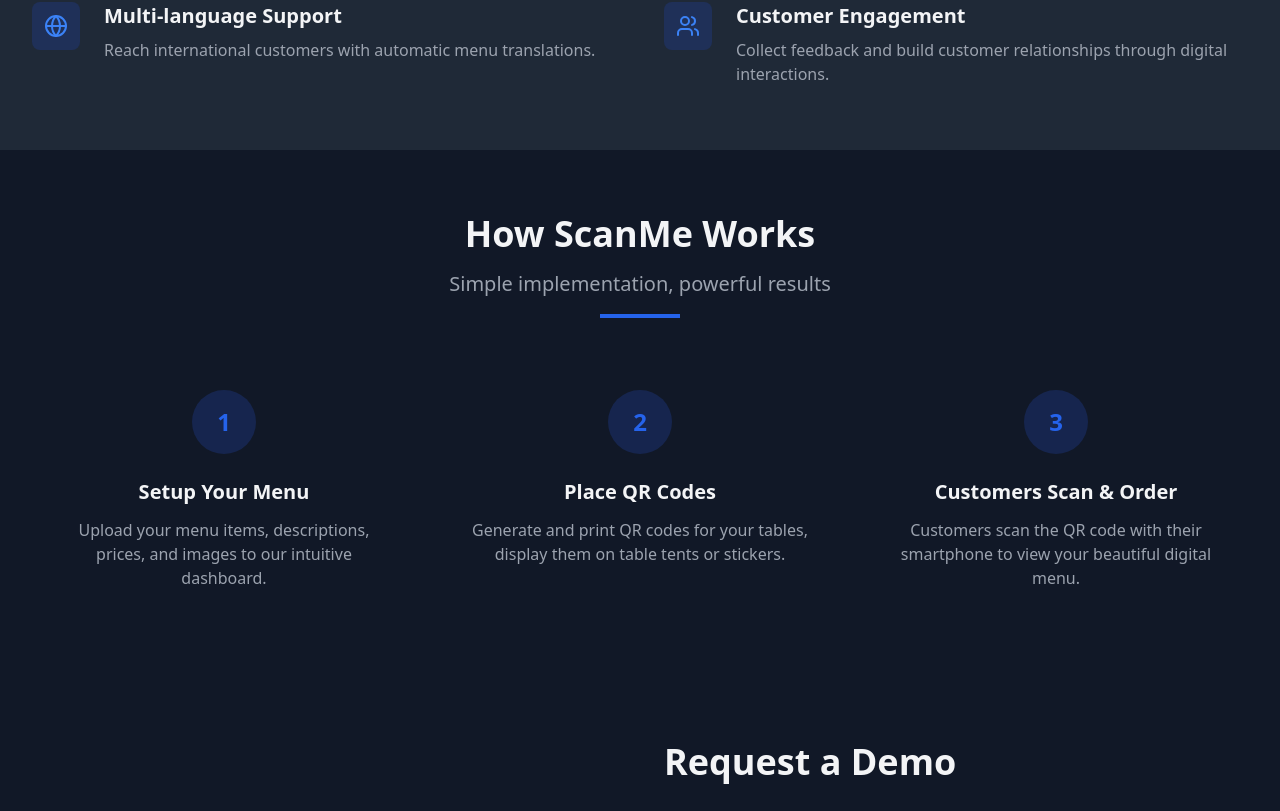
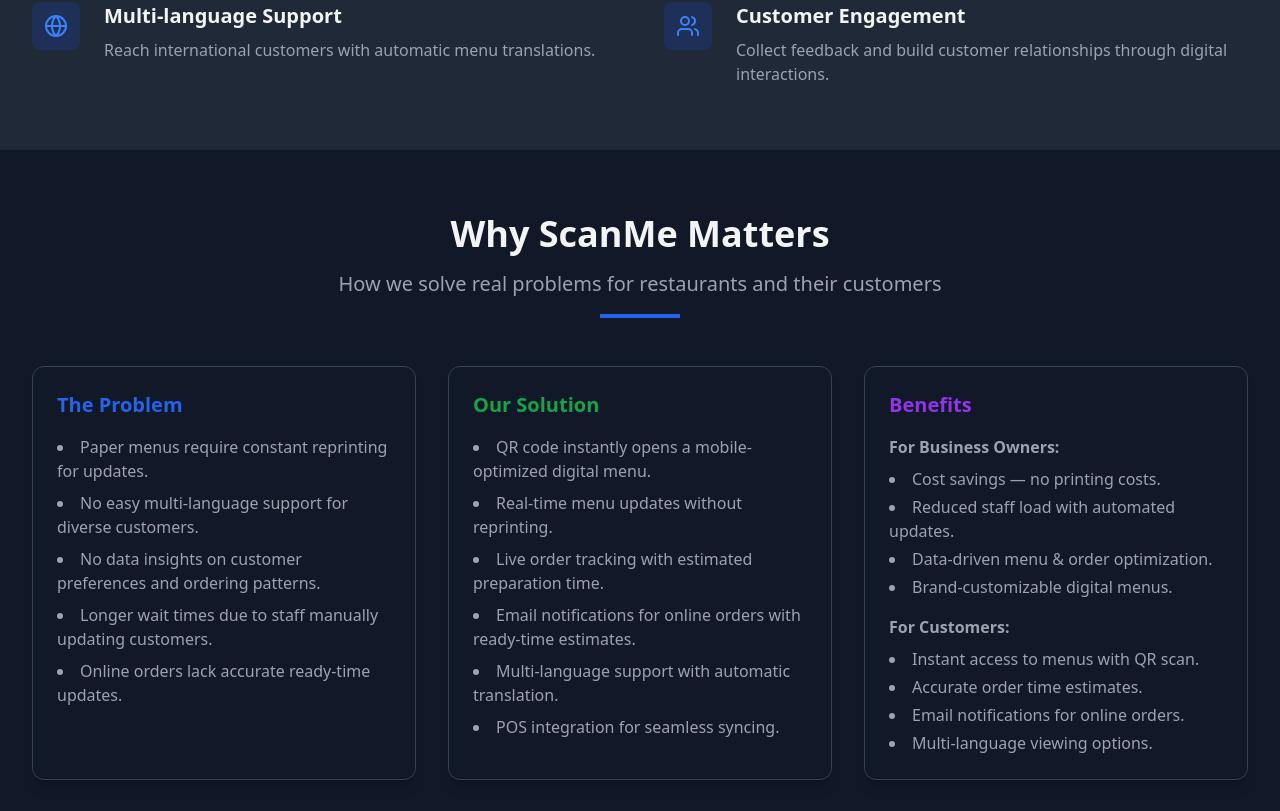
Before and after one commit to Afterlife24/afterlife, a React (Vite) app: page /product in a window 1280 px wide. Shown: the part 962-1773 px from the top of the page. Built offline with nearby package versions, Linux system fonts and the light colour scheme.

Commit message:
websiteupdated_dhanush_casestudy

```diff
--- a/src/pages/FaceSitePage.tsx
+++ b/src/pages/FaceSitePage.tsx
@@ -195,7 +195,58 @@
 
       {/* Packages */}
 
+{/* Case Study */}
+      <section className="py-16 px-4 md:px-8 bg-white dark:bg-gray-900">
+        <div className="max-w-7xl mx-auto">
+          <div className="text-center mb-12">
+            <h2 className="text-3xl md:text-4xl font-bold mb-4">Why FaceSite Matters</h2>
+            <p className="text-xl text-gray-600 dark:text-gray-400 max-w-4xl mx-auto">
+              How FaceSite transforms websites from static pages into intelligent, human-like guides for better engagement and conversions.
+            </p>
+            <div className="w-20 h-1 bg-cyan-600 mx-auto mt-4"></div>
+          </div>
 
+          <div className="grid grid-cols-1 lg:grid-cols-2 gap-8">
+            {/* Problem & Solution */}
+            <div className="bg-gray-50 dark:bg-gray-800 p-8 rounded-xl shadow-lg">
+              <h3 className="text-2xl font-semibold mb-4 text-cyan-600">The Problem</h3>
+              <p className="text-gray-600 dark:text-gray-400 mb-6">
+                Most websites today are static, confusing, and inefficient — especially for students, patients, or customers who just want quick answers.
+                They can’t guide visitors in real-time, provide a human-like experience, or adapt to different user needs without manual intervention.
+              </p>
+              <h3 className="text-2xl font-semibold mb-4 text-cyan-600">Our Solution</h3>
+              <p className="text-gray-600 dark:text-gray-400">
+                FaceSite brings Web 4.0 to life — websites that talk, guide, and feel human. It adds an emotionally intelligent AI assistant that interacts in real-time,
+                answers questions, gives directions, provides personalized guidance, and turns a standard website into a conversational experience.
+              </p>
+            </div>
+
+            {/* Advantages */}
+            <div className="bg-gray-50 dark:bg-gray-800 p-8 rounded-xl shadow-lg">
+              <h3 className="text-2xl font-semibold mb-4 text-cyan-600">Advantages</h3>
+
+              <div className="mb-6">
+                <h4 className="text-lg font-bold text-gray-700 dark:text-gray-300 mb-2">For Business Owners</h4>
+                <ul className="list-disc list-inside text-gray-600 dark:text-gray-400 space-y-2">
+                  <li>Deep personalization at scale without extra staff</li>
+                  <li>Higher engagement and conversion rates</li>
+                  <li>One-to-one marketing with data-driven insights</li>
+                  <li>Stronger brand storytelling with interactive experiences</li>
+                </ul>
+              </div>
+
+              <div>
+                <h4 className="text-lg font-bold text-gray-700 dark:text-gray-300 mb-2">For Customers</h4>
+                <ul className="list-disc list-inside text-gray-600 dark:text-gray-400 space-y-2">
+                  <li>Instant, friendly, human-like assistance 24/7</li>
+                  <li>Clear guidance for complex tasks</li>
+                  <li>More enjoyable, efficient, and personalized browsing</li>
+                </ul>
+              </div>
+            </div>
+          </div>
+        </div>
+      </section>
       {/* How It Works */}
       <section id="demo" className="py-16 px-4 md:px-8 bg-gray-100 dark:bg-gray-800">
         <div className="max-w-7xl mx-auto">
@@ -289,6 +340,7 @@
       {/* Packages */}
 
 
+
       {/* Use Cases */}
       <section className="py-16 px-4 md:px-8 max-w-7xl mx-auto">
         <div className="text-center mb-12">
--- a/src/pages/HomePage.tsx
+++ b/src/pages/HomePage.tsx
@@ -58,26 +58,47 @@
     </div>
 
     <div className="grid grid-cols-1 md:grid-cols-2 gap-12">
-            <div className="bg-white dark:bg-gray-900 p-8 rounded-xl shadow-lg transform transition-transform hover:scale-105">
+
+      {/* FaceSite Card */}
+      <Link
+        to="/facesite"
+        className="block bg-white dark:bg-gray-900 p-8 rounded-xl shadow-lg transform transition-transform hover:scale-105 hover:shadow-2xl"
+      >
         <h3 className="text-2xl font-bold mb-4 text-blue-600">FaceSite</h3>
-              <p className="text-gray-700 dark:text-gray-300">
-                To empower businesses and institutions with accessible AI solutions that drive efficiency,
-                innovation, and growth. We believe in democratizing advanced technology to solve real-world
-                challenges across all industries.
+        <p className="text-gray-700 dark:text-gray-300 mb-6">
+          A Web 4.0 platform that transforms websites into human-like, interactive experiences.
+          FaceSite uses emotionally intelligent AI assistants to talk, guide, and personalize
+          every visitor’s journey — helping businesses, universities, and hospitals deliver
+          instant, friendly, and data-driven support without human bottlenecks.
         </p>
-            </div>
+        <button className="mt-4 px-6 py-2 bg-blue-600 text-white rounded-lg hover:bg-blue-700 transition-all">
+          Learn More
+        </button>
+      </Link>
 
-            <div className="bg-white dark:bg-gray-900 p-8 rounded-xl shadow-lg transform transition-transform hover:scale-105">
+      {/* ScanMe Card */}
+      <Link
+        to="/product"
+        className="block bg-white dark:bg-gray-900 p-8 rounded-xl shadow-lg transform transition-transform hover:scale-105 hover:shadow-2xl"
+      >
         <h3 className="text-2xl font-bold mb-4 text-purple-600">ScanMe</h3>
-              <p className="text-gray-700 dark:text-gray-300">
-                A future where AI seamlessly enhances every aspect of business operations, enabling
-                organizations of all sizes to achieve their full potential through intelligent,
-                ethical, and user-friendly technology solutions.
+          <p className="text-gray-700 dark:text-gray-300 mb-6">
+    A smart QR-based digital menu and order tracking system for restaurants.
+    Customers can scan a QR to view menus instantly, place orders, and see
+    estimated preparation times — whether ordering online or at the table.
+    Online orders trigger email notifications with ready-time updates,
+    while owners get real-time analytics, multi-language support, and
+    instant menu updates without printing costs.
   </p>
-            </div>
+        <button className="mt-4 px-6 py-2 bg-purple-600 text-white rounded-lg hover:bg-purple-700 transition-all">
+          Learn More
+        </button>
+      </Link>
+
     </div>
   </div>
 </section>
+
 
       {/* Services Preview */}
       <section className="py-16 px-4 md:px-8 max-w-7xl mx-auto">
--- a/src/pages/ProductPage.tsx
+++ b/src/pages/ProductPage.tsx
@@ -160,6 +160,64 @@
         </div>
       </section>
 
+      {/* Case Study */}
+<section className="py-16 px-4 md:px-8 max-w-7xl mx-auto">
+  <div className="text-center mb-12">
+    <h2 className="text-3xl md:text-4xl font-bold mb-4">Why ScanMe Matters</h2>
+    <p className="text-xl text-gray-600 dark:text-gray-400 max-w-3xl mx-auto">
+      How we solve real problems for restaurants and their customers
+    </p>
+    <div className="w-20 h-1 bg-blue-600 mx-auto mt-4"></div>
+  </div>
+
+  <div className="grid grid-cols-1 md:grid-cols-3 gap-8">
+    {/* Problem */}
+    <div className="bg-white dark:bg-gray-900 rounded-xl shadow-lg p-6 border border-gray-200 dark:border-gray-700">
+      <h3 className="text-xl font-bold mb-4 text-blue-600">The Problem</h3>
+      <ul className="space-y-2 text-gray-600 dark:text-gray-400 list-disc list-inside">
+        <li>Paper menus require constant reprinting for updates.</li>
+        <li>No easy multi-language support for diverse customers.</li>
+        <li>No data insights on customer preferences and ordering patterns.</li>
+        <li>Longer wait times due to staff manually updating customers.</li>
+        <li>Online orders lack accurate ready-time updates.</li>
+      </ul>
+    </div>
+
+    {/* Solution */}
+    <div className="bg-white dark:bg-gray-900 rounded-xl shadow-lg p-6 border border-gray-200 dark:border-gray-700">
+      <h3 className="text-xl font-bold mb-4 text-green-600">Our Solution</h3>
+      <ul className="space-y-2 text-gray-600 dark:text-gray-400 list-disc list-inside">
+        <li>QR code instantly opens a mobile-optimized digital menu.</li>
+        <li>Real-time menu updates without reprinting.</li>
+        <li>Live order tracking with estimated preparation time.</li>
+        <li>Email notifications for online orders with ready-time estimates.</li>
+        <li>Multi-language support with automatic translation.</li>
+        <li>POS integration for seamless syncing.</li>
+      </ul>
+    </div>
+
+    {/* Benefits */}
+    <div className="bg-white dark:bg-gray-900 rounded-xl shadow-lg p-6 border border-gray-200 dark:border-gray-700">
+      <h3 className="text-xl font-bold mb-4 text-purple-600">Benefits</h3>
+      <p className="text-gray-600 dark:text-gray-400 font-semibold mb-2">For Business Owners:</p>
+      <ul className="mb-4 space-y-1 text-gray-600 dark:text-gray-400 list-disc list-inside">
+        <li>Cost savings — no printing costs.</li>
+        <li>Reduced staff load with automated updates.</li>
+        <li>Data-driven menu & order optimization.</li>
+        <li>Brand-customizable digital menus.</li>
+      </ul>
+      <p className="text-gray-600 dark:text-gray-400 font-semibold mb-2">For Customers:</p>
+      <ul className="space-y-1 text-gray-600 dark:text-gray-400 list-disc list-inside">
+        <li>Instant access to menus with QR scan.</li>
+        <li>Accurate order time estimates.</li>
+        <li>Email notifications for online orders.</li>
+        <li>Multi-language viewing options.</li>
+      </ul>
+    </div>
+  </div>
+</section>
+
+
       {/* How It Works */}
       <section id="how-it-works" className="py-16 px-4 md:px-8 max-w-7xl mx-auto">
         <div className="text-center mb-12">
```
Lines whose indentation alone changed are shown as unchanged.
